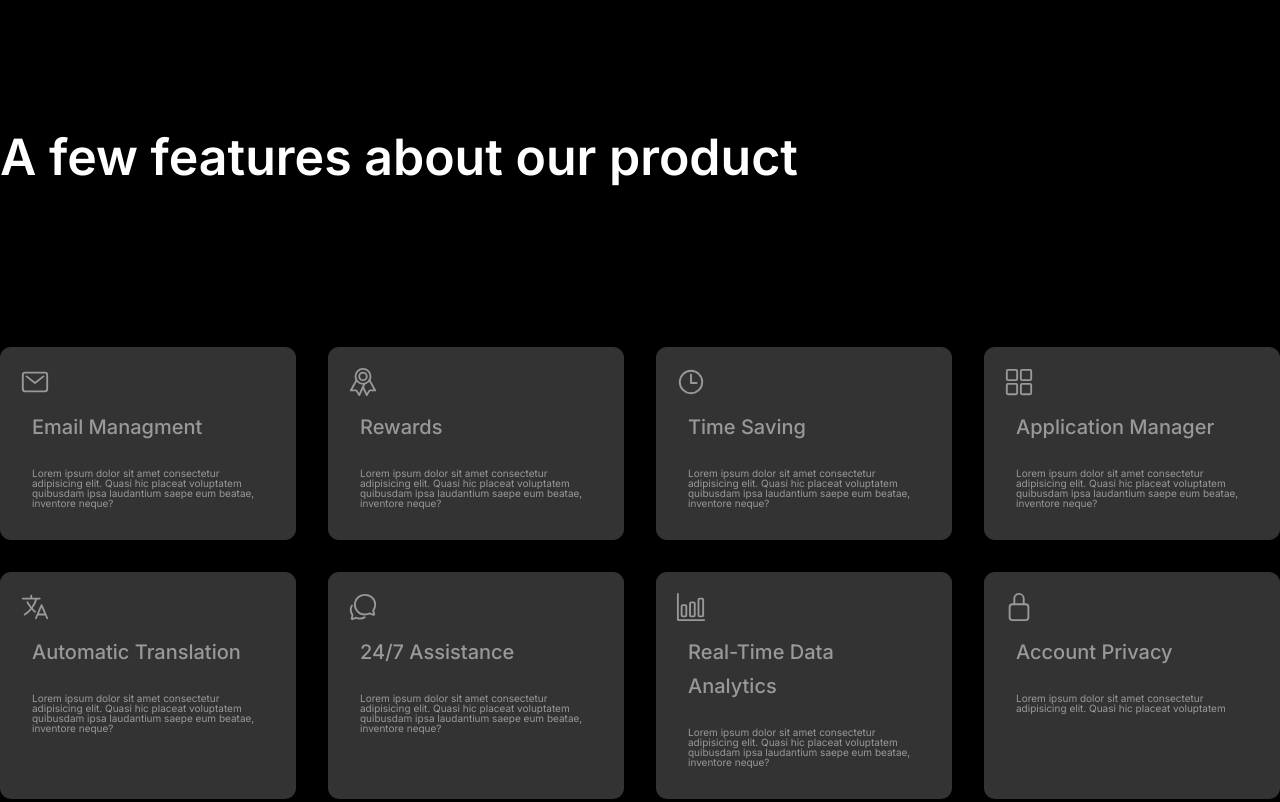
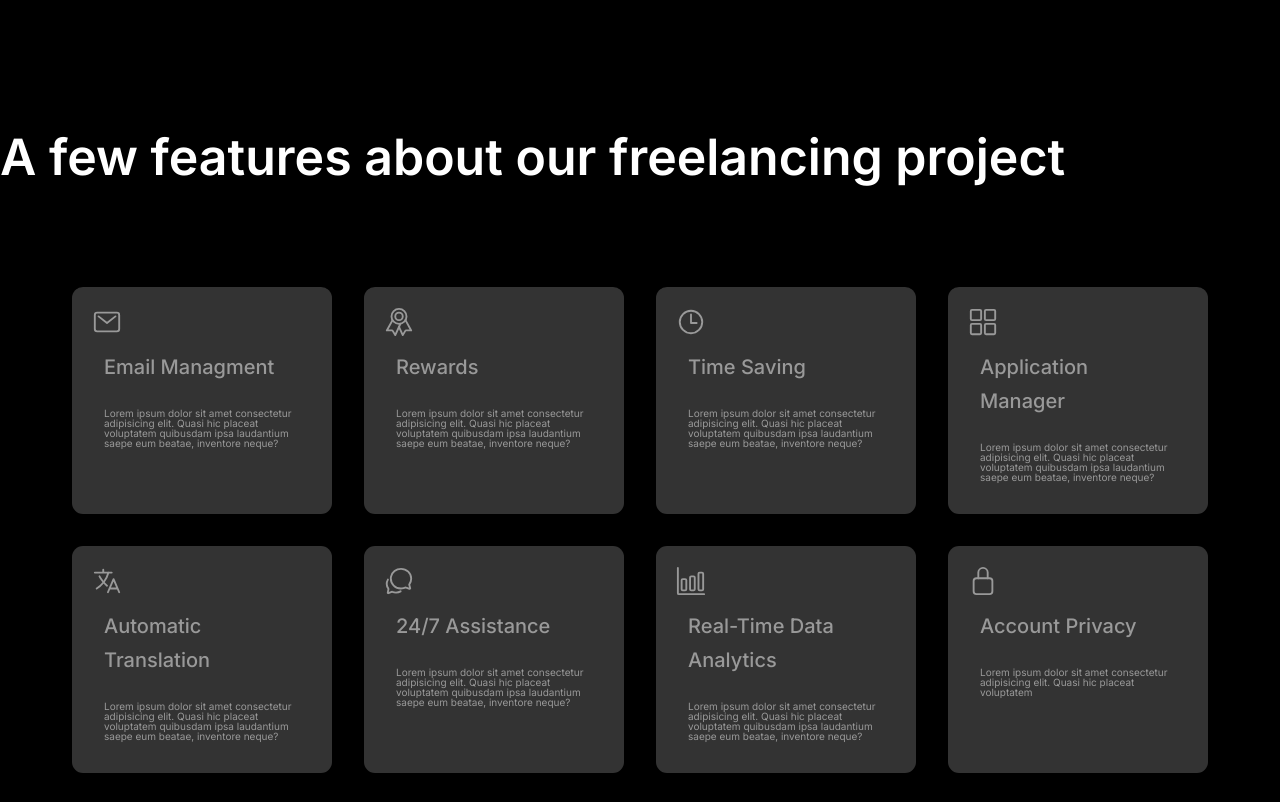
Before and after one commit to codingisreallyhard/MyProject, a website: page index.html in a window 1280 px wide. Shown: the part 982-1784 px from the top of the page. Drawn offline with nearby package versions, Linux system fonts and the light colour scheme.

Commit message:
modified a bit about the feature container wether to be aligned middle or not

```diff
--- a/CSS/general.css
+++ b/CSS/general.css
@@ -100,4 +100,5 @@ body {
 
 .header-secondary--bigger--feature {
   margin-top: 13rem;
+  margin-bottom: 10rem;
 }
--- a/CSS/style.css
+++ b/CSS/style.css
@@ -217,6 +217,12 @@
   background-color: #333;
   border-radius: 11px;
   padding: 2rem;
+  transition: all 0.4s;
+  overflow: hidden;
+}
+
+.feature-container:hover {
+  transform: scale(1.1);
 }
 
 .feature-icon {
--- a/index.html
+++ b/index.html
@@ -113,10 +113,10 @@
 
       <div class="feature-header">
         <h2 class="header-secondary--bigger header-secondary--bigger--feature">
-          A few features about our product
+          A few features about our freelancing project
         </h2>
       </div>
-      <section class="feature-section">
+      <section class="feature-section container">
         <div class="feature-container">
           <ion-icon class="feature-icon" name="mail-outline"></ion-icon>
           <p class="feature-title">Email Managment</p>
```
